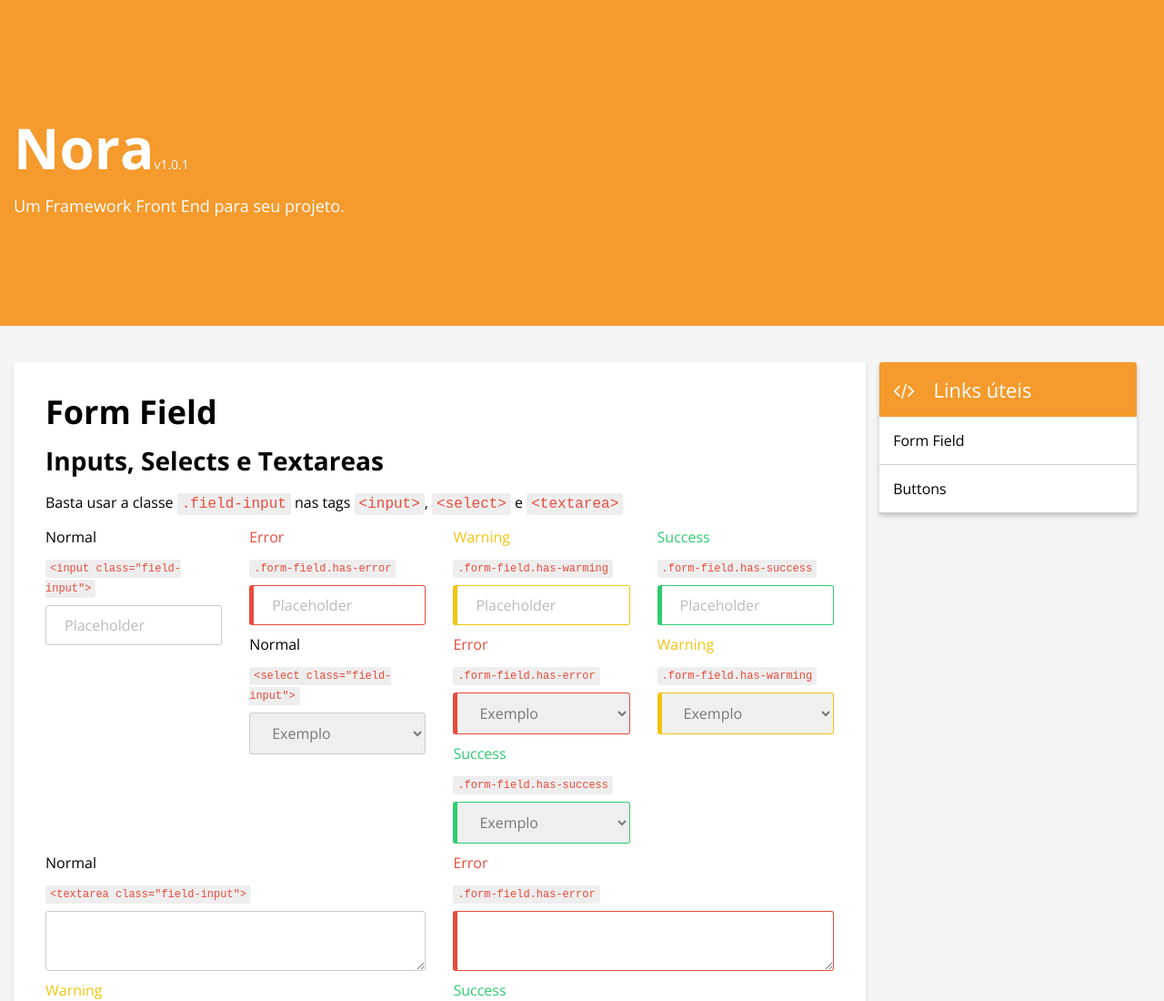
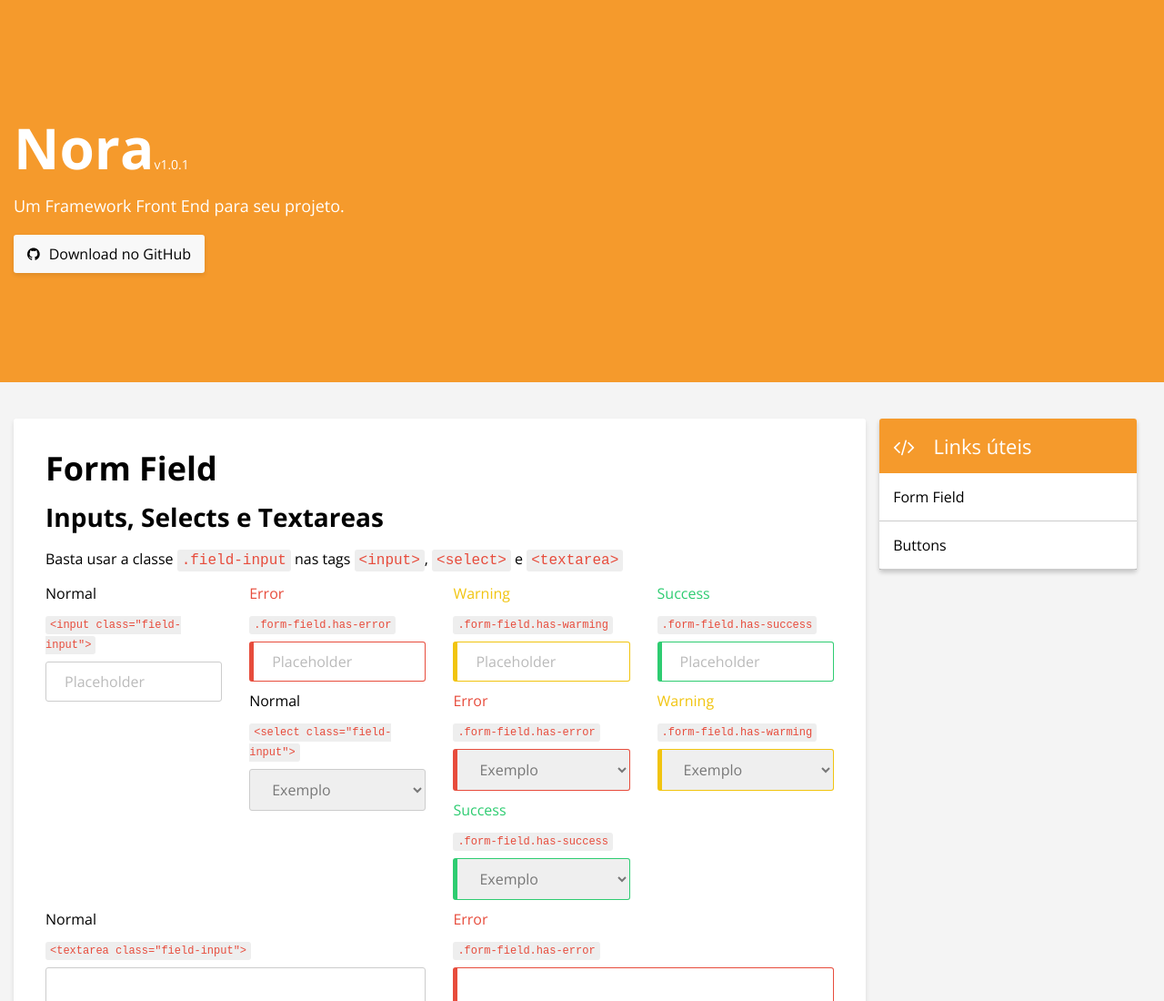
Before and after one commit to enriqueprieto/Nora, a website: page index.html in a window 1280 px wide. Shown: the top 1100 px of the page at 91% size. Drawn offline with nearby package versions, Linux system fonts and the light colour scheme.

Commit message:
Btn do github adicionado

```diff
--- a/assets/_css/_button_struct.less
+++ b/assets/_css/_button_struct.less
@@ -3,6 +3,12 @@
 	BUTTON
 ###################################
 */
+	a{
+		&.btn{
+			text-decoration: none;
+			color: initial;
+		}
+	}
 	.btn{
 		-webkit-transition: all .25s;
 		   -moz-transition: all .25s;
--- a/css/style.css
+++ b/css/style.css
@@ -34,8 +34,8 @@
 			display: block;
 		}
 		.page-map-links > li .page-map-sub{
-			animation-name: fadeIn;
-			animation-duration: 0.5s;
+			/*animation-name: fadeIn;
+			animation-duration: 0.5s;*/
 			display: none;
 			margin: 0;
 			padding: 0;
@@ -86,6 +86,7 @@
 		}
 		.page-header p{
 			margin: 0;
+			margin-bottom: 20px;
 			font-size: 18px;
 			font-weight: 300;
 		}
--- a/index.html
+++ b/index.html
@@ -23,6 +23,7 @@
             <div class="container container-inner center">
                 <h1>Nora<span>v1.0.1</span></h1>
                 <p>Um Framework Front End para seu projeto.</p>
+                <a href="https://github.com/enriqueprieto/Nora" class="btn btn-with-icon"><i class="fa fa-github"></i>Download no GitHub</a>
             </div>
         </header>
         <main class="page-main">
```
Also changed, not shown: css/nora.1.0.css, css/nora1.0.min.css.
